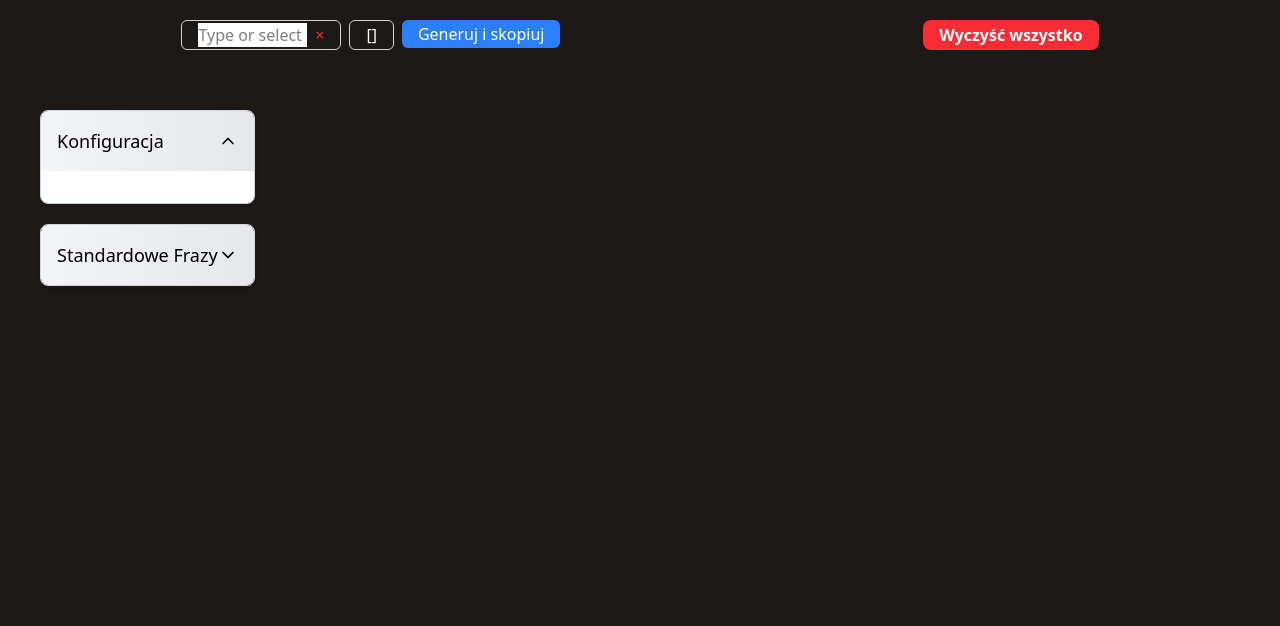
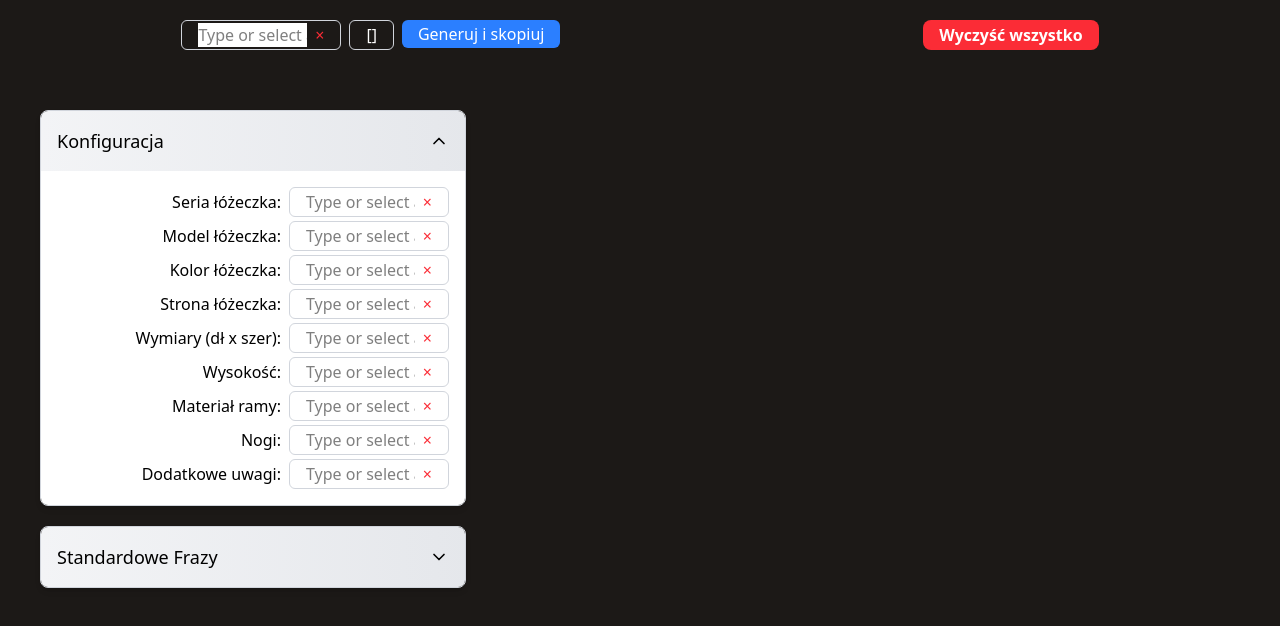
Before and after one commit to Giszta/email-assistant, a Next.js app: page / in a window 1280 px wide. Both pictures are taken after a click on the button "Konfiguracja". Shown: the top 626 px of the page. Built offline with nearby package versions, Linux system fonts and the light colour scheme.

Commit message:
attributes added to mainpage

```diff
--- a/app/data/database.tsx
+++ b/app/data/database.tsx
@@ -7,6 +7,52 @@ export const cribColors = [
 	"Grey",
 	"Brushed Metal",
 	"Bamboo",
+];
+
+export const sides = ["Lewa", "Prawa", "Uniwersalna", "Nie określono"];
+
+export const cribStandardLengths = ["120", "140", "160", "180", "200"];
+
+export const cribStandardWidths = ["60", "70", "80", "90", "100"];
+
+export const getAvailableLegs = (
+	selectedColor: string,
+	selectedMaterial: string
+) => {
+	const cleanColor = selectedColor.replace(/(✅|❌)\s*/g, "").toLowerCase();
+	const cleanMaterial = selectedMaterial.trim().toLowerCase();
+	if (
+		["white", "black"].includes(cleanColor) &&
+		["metal"].includes(cleanMaterial)
+	) {
+		return [
+			"Nogi standardowe",
+			"Nogi regulowane",
+			"Podstawa bujana",
+			"Kółka",
+			"Mocowanie do ściany",
+		];
+	}
+
+	if (cleanColor === "brushed metal" && ["metal"].includes(cleanMaterial)) {
+		return [
+			"Nogi standardowe",
+			"Nogi regulowane",
+			"Podstawa bujana",
+			"Mocowanie do ściany",
+		];
+	}
+
+	return ["Nogi standardowe", "Nogi regulowane"];
+};
+
+export const cribStandardDimensions = [
+	"120x60",
+	"140x70",
+	"160x80",
+	"180x90",
+	"200x100",
+	"niestandardowe",
 ];
 
 export const additionalNotes = [
@@ -31,58 +77,21 @@ export const standardPhrases = [
 	"Nie zalecamy montażu na nierównych powierzchniach, aby uniknąć niestabilności.",
 ];
 
-export const cribMaterials = ["Drewno", "Metal", "Bambus"];
-
-export const mattressSizes = ["90x50", "120x60", "140x70", "160x80", "180x90"];
-
-export const cribLayouts = [
-	"Classic I",
-	"Classic II",
-	"Modern I",
-	"Modern II",
-	"XL",
-	"Soft I",
-	"Soft II",
-	"Soft III",
-	"Hard I",
-	"Mini I",
-	"Mini II",
-	"Mini III",
-	"Comfort I",
-	"Comfort II",
-	"Comfort III",
-	"Deluxe I",
-	"Deluxe II",
-	"Deluxe III",
-	"Deluxe IV",
-];
-
-export const cribHeights = ["850", "900", "920", "950", "980", "1000", "1100"];
-
-export const cribLegs = [
-	"Nogi standardowe",
-	"Nogi regulowane",
-	"Podstawa bujana",
-	"Kółka",
-	"Mocowanie do ściany",
-];
-
-interface Crib {
+export interface Crib {
 	name: string;
-	layouts: {
+	models: {
 		name: string;
 		legs: string[];
 	}[];
 	heights: string[];
-	getAvailableColors: (selectedLayout: string) => string[];
+	getAvailableColors: (selectedModel: string) => string[];
 	material: string[];
-	mattress_sizes: string[];
 }
 
 export const cribs: Crib[] = [
 	{
 		name: "DreamNest",
-		layouts: [
+		models: [
 			{ name: "Classic I", legs: ["Nogi standardowe"] },
 			{ name: "Classic II", legs: ["Nogi regulowane"] },
 			{ name: "Modern I", legs: ["Podstawa bujana"] },
@@ -90,74 +99,81 @@ export const cribs: Crib[] = [
 			{ name: "XL", legs: ["Mocowanie do ściany"] },
 		],
 		heights: ["900", "1000", "1100"],
-		getAvailableColors: (selectedLayout) => {
-			if (selectedLayout.includes("Modern")) {
+		getAvailableColors: (selectedModel) => {
+			if (selectedModel.includes("Modern")) {
 				return ["White", "Black"];
 			}
-			if (selectedLayout.includes("Classic")) {
+			if (selectedModel.includes("Classic")) {
 				return ["Natural Wood", "White"];
 			}
 			return ["White", "Black", "Natural Wood", "Grey"];
 		},
 		material: ["Drewno", "Metal"],
-		mattress_sizes: ["120x60", "140x70"],
 	},
 	{
 		name: "BabyComfort",
-		layouts: [
+		models: [
 			{ name: "Soft I", legs: ["Nogi standardowe"] },
 			{ name: "Soft II", legs: ["Nogi regulowane"] },
 			{ name: "Soft III", legs: ["Kółka"] },
 			{ name: "Hard I", legs: ["Podstawa bujana"] },
 		],
 		heights: ["950"],
-		getAvailableColors: (selectedLayout) => {
+		getAvailableColors: (selectedModel) => {
+			if (selectedModel) {
+				return ["White", "Grey"];
+			}
 			return ["White", "Grey"];
 		},
 		material: ["Drewno"],
-		mattress_sizes: ["120x60"],
 	},
 	{
 		name: "TinySleep",
-		layouts: [
+		models: [
 			{ name: "Mini I", legs: ["Nogi standardowe"] },
 			{ name: "Mini II", legs: ["Nogi regulowane"] },
 			{ name: "Mini III", legs: ["Kółka"] },
 		],
 		heights: ["850", "900"],
-		getAvailableColors: (selectedLayout) => {
+		getAvailableColors: (selectedModel) => {
+			if (selectedModel) {
+				return ["White", "Natural Wood"];
+			}
 			return ["White", "Natural Wood"];
 		},
 		material: ["Drewno"],
-		mattress_sizes: ["90x50"],
 	},
 	{
 		name: "CozyCrib",
-		layouts: [
+		models: [
 			{ name: "Comfort I", legs: ["Nogi standardowe"] },
 			{ name: "Comfort II", legs: ["Nogi regulowane"] },
 			{ name: "Comfort III", legs: ["Podstawa bujana"] },
 		],
 		heights: ["920", "980"],
-		getAvailableColors: (selectedLayout) => {
+		getAvailableColors: (selectedModel) => {
+			if (selectedModel) {
+				return ["White", "Grey", "Natural Wood"];
+			}
 			return ["White", "Grey", "Natural Wood"];
 		},
 		material: ["Drewno", "Bambus"],
-		mattress_sizes: ["120x60"],
 	},
 	{
 		name: "SleepWell",
-		layouts: [
+		models: [
 			{ name: "Deluxe I", legs: ["Nogi standardowe"] },
 			{ name: "Deluxe II", legs: ["Nogi regulowane"] },
 			{ name: "Deluxe III", legs: ["Kółka"] },
 			{ name: "Deluxe IV", legs: ["Mocowanie do ściany"] },
 		],
 		heights: ["900", "1000"],
-		getAvailableColors: (selectedLayout) => {
+		getAvailableColors: (selectedModel) => {
+			if (selectedModel) {
+				return ["White", "Black", "Natural Wood", "Brushed Metal"];
+			}
 			return ["White", "Black", "Natural Wood", "Brushed Metal"];
 		},
 		material: ["Drewno", "Metal"],
-		mattress_sizes: ["120x60", "140x70"],
 	},
 ];
--- a/app/page.tsx
+++ b/app/page.tsx
@@ -2,12 +2,128 @@
 import SignatureGenerator from "./components/SignatureGenerator";
 import Button from "./components/Button";
 import { Accordion } from "./components/Accordion";
-
-const resetSelections = () => {
-	console.log("reset");
-};
+import LabeledDropdown from "./components/LabeledDropdown";
+import { useMemo, useState } from "react";
+import {
+	cribs,
+	cribColors,
+	sides,
+	cribStandardLengths,
+	cribStandardWidths,
+	Crib,
+	getAvailableLegs,
+	cribStandardDimensions,
+	additionalNotes,
+} from "./data/database";
 
 export default function Home() {
+	const [selectedCrib, setSelectedCrib] = useState<string | null>("");
+	const [selectedModel, setSelectedModel] = useState<string | null>("");
+	const [selectedColor, setSelectedColor] = useState<string | null>("");
+	const [selectedSide, setSelectedSide] = useState<string | null>("");
+	const [selectedLength, setSelectedLength] = useState<string | null>("");
+	const [selectedWith, setSelectedWith] = useState<string | null>("");
+	const [selectedHeight, setSelectedHeight] = useState<string | null>("");
+	const [selectedMaterial, setSelectedMaterial] = useState<string | null>("");
+	const [selectedLegs, setSelectedLegs] = useState<string | null>("");
+	const [selectedDimensions, setSelectedDimensions] = useState<string | null>(
+		""
+	);
+	const [additionalNotesList, setAdditionalNotesList] = useState<string[]>([
+		"",
+	]);
+
+	const handleCribSelection = (selectedCrib: string | null) => {
+		setSelectedCrib(selectedCrib);
+	};
+
+	const selectedCribData = cribs.find((crib) => crib.name === selectedCrib);
+
+	const getModelsForSelectedCrib = useMemo(
+		() => selectedCribData?.models.map((model) => model.name) || [],
+		[selectedCribData]
+	);
+
+	const availableColors =
+		typeof selectedCribData?.getAvailableColors === "function" && selectedModel
+			? selectedCribData.getAvailableColors(selectedModel) ?? []
+			: [];
+	const sortedColors = [
+		...availableColors,
+		cribColors.filter((color) => !availableColors.includes(color)),
+	].flat();
+
+	const getHeightsForSelectedCrib = useMemo(
+		() => selectedCribData?.heights || [],
+		[selectedCribData]
+	);
+
+	const getMaterialsForSelectedCrib = useMemo(
+		() => selectedCribData?.material || [],
+		[selectedCribData]
+	);
+
+	const getDefaultLegsForSelectedCrib = (
+		cribs: Crib[],
+		selectedCrib: string | null,
+		selectedModel: string | null
+	) => {
+		const crib = cribs.find((crib) => crib.name === selectedCrib);
+		if (!crib || !selectedModel) return null;
+
+		const model = crib.models.find((model) => model.name === selectedModel);
+		if (!model || !Array.isArray(model.legs) || model.legs.length === 0) {
+			return null;
+		}
+
+		return model.legs[0];
+	};
+
+	const availableLegs = getAvailableLegs(
+		selectedColor || "",
+		selectedMaterial || ""
+	);
+
+	const defaultLegs = getDefaultLegsForSelectedCrib(
+		cribs,
+		selectedCrib,
+		selectedModel
+	);
+	const sortedLegs = [
+		...(defaultLegs ? [`⭐ ${defaultLegs}`] : []),
+		...availableLegs.filter((legs) => legs !== defaultLegs),
+	];
+
+	const handleAdditionalNoteChange = (index: number, value: string | null) => {
+		const newNotes = [...additionalNotesList];
+		newNotes[index] = value ?? ""; // Zamień null na pusty string
+
+		// Jeśli wpisano nową wartość w ostatnim polu, dodaj nowe pole
+		if (index === newNotes.length - 1 && value?.trim() !== "") {
+			newNotes.push("");
+		}
+
+		// Usuń puste pola (oprócz ostatniego, który zawsze zostawiamy)
+		const filteredNotes = newNotes.filter(
+			(note, i) => note?.trim() !== "" || i === newNotes.length - 1
+		);
+
+		setAdditionalNotesList(filteredNotes);
+	};
+
+	const resetSelections = () => {
+		setSelectedCrib(null);
+		setSelectedModel(null);
+		setSelectedColor(null);
+		setSelectedSide(null);
+		setSelectedLength(null);
+		setSelectedWith(null);
+		setSelectedHeight(null);
+		setSelectedMaterial(null);
+		setSelectedLegs(null);
+		setSelectedDimensions(null);
+		setAdditionalNotesList([""]);
+	};
 	return (
 		<main className="bg-stone-900 min-h-screen h-auto">
 			<div className="flex place-content-around h-fit py-5">
@@ -17,7 +133,119 @@ export default function Home() {
 			<div className="flex place-content-between">
 				<div className="w-max m-5">
 					<Accordion title="Konfiguracja">
-						<div></div>
+						<div className="flex items-center flex-col gap-1 flex-wrap h-full">
+							<div className="flex items-center gap-2">
+								<LabeledDropdown
+									title="Seria łóżeczka:"
+									items={cribs.map((crib) => crib.name)}
+									onSelect={handleCribSelection}
+									onInputChange={handleCribSelection}
+									value={selectedCrib}
+								/>
+							</div>
+							<div className="flex items-center gap-2">
+								<LabeledDropdown
+									title="Model łóżeczka:"
+									items={getModelsForSelectedCrib}
+									onSelect={(selectedModel) => setSelectedModel(selectedModel)}
+									onInputChange={(inputValue) => setSelectedModel(inputValue)}
+									value={selectedModel}
+								/>
+							</div>
+							<div className="flex items-center gap-2">
+								<LabeledDropdown
+									title="Kolor łóżeczka:"
+									items={sortedColors.map((color) =>
+										availableColors.includes(color)
+											? `✅ ${color}`
+											: `❌ ${color}`
+									)}
+									onSelect={setSelectedColor}
+									onInputChange={setSelectedColor}
+									value={selectedColor}
+								/>
+							</div>
+							<div className="flex items-center gap-2">
+								<LabeledDropdown
+									title="Strona łóżeczka:"
+									items={sides.map((side) => side)}
+									onSelect={setSelectedSide}
+									onInputChange={setSelectedSide}
+									value={selectedSide}
+								/>
+							</div>
+							<div className="flex items-center gap-2">
+								<LabeledDropdown
+									title="Wymiary (dł x szer):"
+									items={cribStandardDimensions.map((dimension) => dimension)}
+									onSelect={setSelectedDimensions}
+									onInputChange={setSelectedDimensions}
+									value={selectedDimensions}
+								/>
+							</div>
+							{selectedDimensions === "niestandardowe" && (
+								<div className="flex items-center gap-2">
+									<LabeledDropdown
+										title="Długość:"
+										items={cribStandardLengths.map((length) => length)}
+										onSelect={setSelectedLength}
+										onInputChange={setSelectedLength}
+										value={selectedLength}
+									/>
+								</div>
+							)}
+							{selectedDimensions === "niestandardowe" && (
+								<div className="flex items-center gap-2">
+									<LabeledDropdown
+										title="Szerokość:"
+										items={cribStandardWidths.map((width) => width)}
+										onSelect={setSelectedWith}
+										onInputChange={setSelectedWith}
+										value={selectedWith}
+									/>
+								</div>
+							)}
+							<div className="flex items-center gap-2">
+								<LabeledDropdown
+									title="Wysokość:"
+									items={getHeightsForSelectedCrib}
+									onSelect={setSelectedHeight}
+									onInputChange={setSelectedHeight}
+									value={selectedHeight}
+								/>
+							</div>
+							<div className="flex items-center gap-2">
+								<LabeledDropdown
+									title="Materiał ramy:"
+									items={getMaterialsForSelectedCrib}
+									onSelect={setSelectedMaterial}
+									onInputChange={setSelectedMaterial}
+									value={selectedMaterial}
+								/>
+							</div>
+							<div className="flex items-center gap-2">
+								<LabeledDropdown
+									title="Nogi:"
+									items={sortedLegs}
+									onSelect={setSelectedLegs}
+									onInputChange={setSelectedLegs}
+									value={defaultLegs || ""}
+								/>
+							</div>
+
+							{additionalNotesList.map((note, index) => (
+								<LabeledDropdown
+									key={index}
+									title="Dodatkowe uwagi:"
+									items={additionalNotes}
+									onSelect={(value) => handleAdditionalNoteChange(index, value)}
+									onInputChange={(value) =>
+										handleAdditionalNoteChange(index, value)
+									}
+									value={note}
+								/>
+							))}
+						</div>
 					</Accordion>
 					<Accordion title="Standardowe Frazy">
 						<div></div>
```
